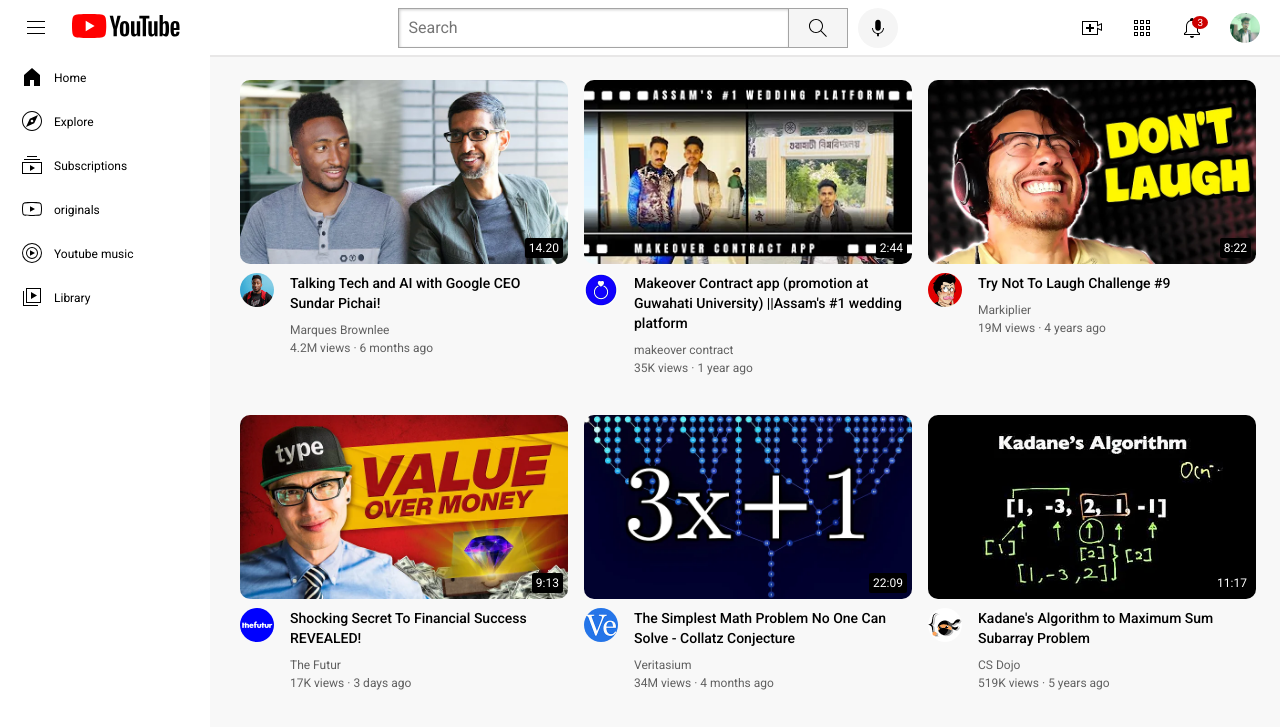
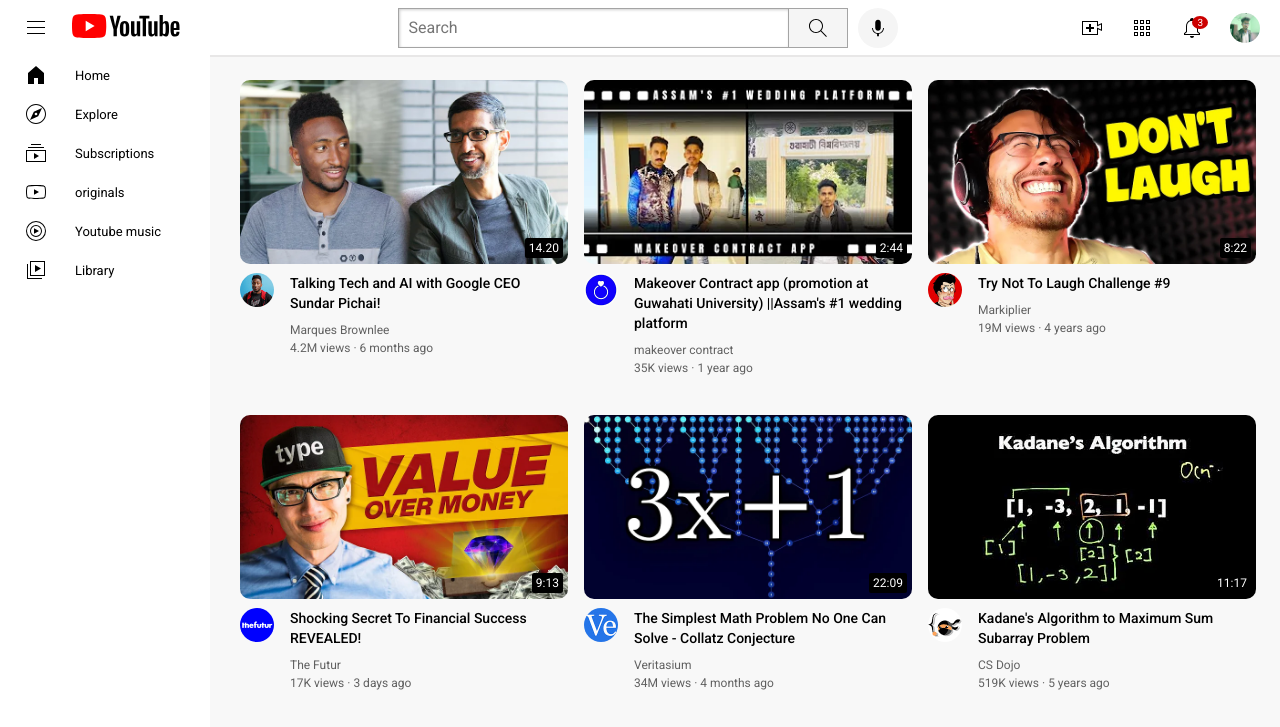
Before and after one commit to TahirUddinAhmed/youtubeclone, a plain HTML site: page index.html in a window 1280 px wide. Shown: the top 727 px of the page. Drawn offline with Linux system fonts and the light colour scheme.

Commit message:
improve sidebar

```diff
--- a/css/sidebar.css
+++ b/css/sidebar.css
@@ -54,11 +54,13 @@
 .sidebar-link {
     /* border: 1px solid; */
      /* width: 100%; */
-    padding-left: 20px;
-    height: 44px;
+    padding-left: 12px;
+    height: 37px;
     display: flex;
     justify-content: flex-start;
     align-items: center;
+    margin: 1px 12px;
+    border-radius: 10px;
 
 }
 .sidebar-link:hover {
@@ -67,13 +69,13 @@
 }
 
 .sidebar-link div {
-    font-size: 12px;
+    font-size: 13px;
     text-align: center;
     margin-top: 2px;
 }
 .sidebar-icon {
     width: 24px;
-    padding-right: 10px;
+    padding-right: 27px;
     /* margin: 0 auto; */
 }
 
@@ -96,7 +98,8 @@
         flex-direction: column;
         justify-content: center;
         align-items: center;
-
+        margin: 0;
+        border-radius: 0;
 
 
     }
```
